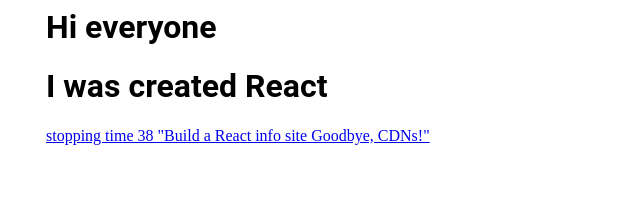
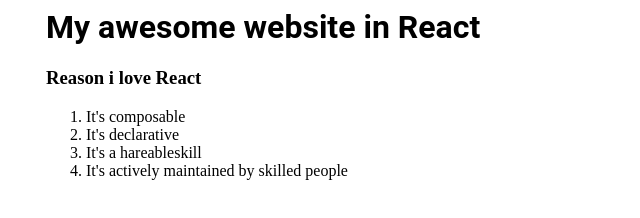
Before and after one commit to AlexanderSipko/react_crimba, a plain HTML site: page index.html in a window 1280 px wide. Shown: the whole page, without its empty margins (0-640 px from the left). Drawn offline with nearby package versions, Linux system fonts and the light colour scheme.

Commit message:
add new ficha

```diff
--- a/index.html
+++ b/index.html
@@ -6,11 +6,41 @@
     <script src="https://unpkg.com/react-dom@16/umd/react-dom.production.min.js"></script>
     <script src="https://unpkg.com/babel-standalone@6/babel.min.js"></script>
 
-    <title>Learn React</title>
+    <title>Game</title>
 </head>
-<body>
     <div id="root"></div>
     <script src="./index.js" type="text/babel">
     </script>
 </body>
+
+<script>
+    /*
+window.addEventListener('mousedown', function(e) {
+    document.body.classList.add('mouse-navigation');
+    document.body.classList.remove('kbd-navigation');
+  });
+  window.addEventListener('keydown', function(e) {
+    if (e.keyCode === 9) {
+      document.body.classList.add('kbd-navigation');
+      document.body.classList.remove('mouse-navigation');
+    }
+  });
+  window.addEventListener('click', function(e) {
+    if (e.target.tagName === 'A' && e.target.getAttribute('href') === '#') {
+      e.preventDefault();
+    }
+  });
+  window.onerror = function(message, source, line, col, error) {
+    var text = error ? error.stack || error : message + ' (at ' + source + ':' + line + ':' + col + ')';
+    errors.textContent += text + '\n';
+    errors.style.display = '';
+  };
+  console.error = (function(old) {
+    return function error() {
+      errors.textContent += Array.prototype.slice.call(arguments).join(' ') + '\n';
+      errors.style.display = '';
+      old.apply(this, arguments);
+    }
+  })(console.error); */
+</script>
 </html>
--- a/index.js
+++ b/index.js
@@ -1,24 +1,24 @@
 
 /*
-    - Create a new h1 lement
-    - Give it some textContnetn
-    - Giv it a class name of "header"
-    - append it as child of the div#root
+9. Build a react info site
+    Goodby, CDNs
 */
 
-// const h1 = document.createElement('h1')
-// h1.textContent = 'Some text there'
-// h1.classList.add('header')
-// document.querySelector('#root').append(h1)
+// import React from "react"
+// import ReactDOM from "react-dom"
 
-const element = (
-    <div>
-        <h1>Hi everyone</h1>
-        <h1 className='header'>I was created React</h1>
-        <p><a href="https://www.youtube.com/watch?v=bMknfKXIFA8">
-            stopping time 38 "Build a React info site Goodbye, CDNs!"</a></p>
-    </div>
+const page = (
+   <div>
+       <h1>My awesome website in React</h1>
+       <h3>Reason i love React</h3>
+       <ol>
+           <li>It's composable</li>
+           <li>It's declarative</li>
+           <li>It's a hareableskill</li>
+           <li>It's actively maintained by skilled people</li>
+       </ol>
+   </div>
 )
 
 
-ReactDOM.render(element, document.querySelector('#root'))
+ReactDOM.render(page, document.querySelector('#root'))
```
